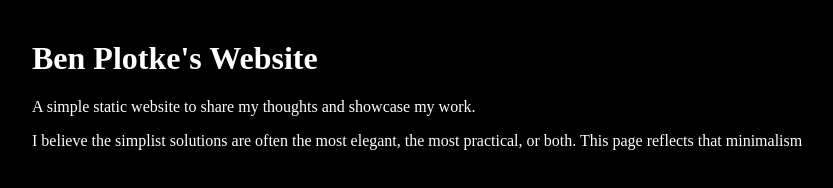
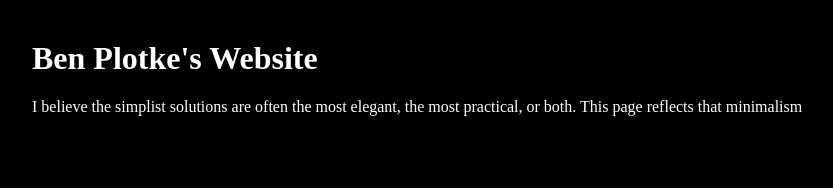
Before and after one commit to benplotke/benplotke.github.io, a plain HTML site: page index.html in a window 1280 px wide. Shown: the whole page, without its empty margins (32-865 px from the left). Drawn offline with Linux system fonts and the light colour scheme.

Commit message:
Removed the bad lines

```diff
--- a/index.html
+++ b/index.html
@@ -6,7 +6,6 @@
 	</head>
 	<body>
 		<h1>Ben Plotke's Website</h1>
-		<p>A simple static website to share my thoughts and showcase my work.</p>
 		<p>I believe the simplist solutions are often the most elegant, the most practical, or both. This page reflects that minimalism</p>
 	</body>
 </html>
```
